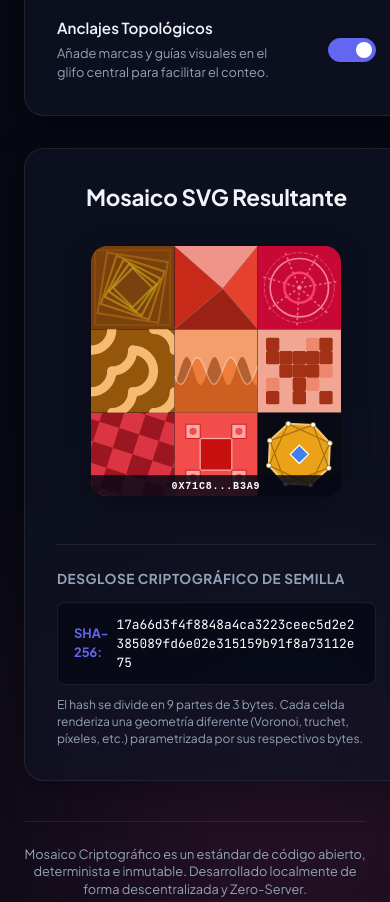
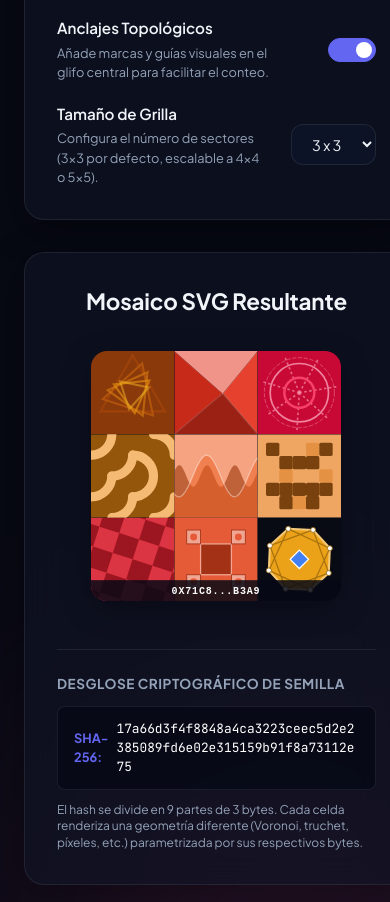
Before and after one commit to CuevazaArt/mosaico-criptografico, a plain HTML site: page index.html in a window 390 px wide. Shown: the part 1008-1910 px from the top of the page. Drawn offline with Linux system fonts and the light colour scheme.

Commit message:
Commit: Integración de grillas 4x4 y 5x5 escalables, temporizador y manual de accesibilidad

```diff
--- a/index.html
+++ b/index.html
@@ -99,6 +99,18 @@
                   <input type="checkbox" id="toggle-anchors" checked>
                   <span class="slider"></span>
                 </label>
+              </div>
+
+              <div class="toggle-option">
+                <div class="option-info">
+                  <span class="option-title">Tamaño de Grilla</span>
+                  <span class="option-desc">Configura el número de sectores (3x3 por defecto, escalable a 4x4 o 5x5).</span>
+                </div>
+                <select id="grid-size-select" class="form-select">
+                  <option value="3" selected>3 x 3</option>
+                  <option value="4">4 x 4</option>
+                  <option value="5">5 x 5</option>
+                </select>
               </div>
             </div>
           </div>
@@ -212,8 +224,13 @@
                     <!-- SVG Objetivo -->
                   </div>
                 </div>
-                <div class="target-instructions">
-                  <h4>Busca este mosaico exacto abajo</h4>
+                 <div class="target-instructions">
+                  <div class="flex-row-align" style="margin-bottom: 0.5rem; gap: 1rem; width: 100%;">
+                    <h4 style="margin: 0;">Busca este mosaico exacto abajo</h4>
+                    <div class="game-timer" style="font-family: var(--font-mono); font-size: 0.9rem; font-weight: 700; color: var(--primary); background: rgba(99, 102, 241, 0.1); padding: 0.25rem 0.6rem; border-radius: 6px; border: 1px solid rgba(99, 102, 241, 0.2); white-space: nowrap;">
+                      ⏱️ <span id="game-timer-ms">0.000</span>s
+                    </div>
+                  </div>
                   <p>Observa el patrón geométrico, el glifo central (anclaje) y los colores. Haz clic en la tarjeta correspondiente lo más rápido posible.</p>
                 </div>
               </div>
--- a/main.js
+++ b/main.js
@@ -47,6 +47,7 @@ function initGenerator() {
   const randomAddressBtn = document.getElementById('random-address-btn');
   const overlayCheckbox = document.getElementById('toggle-overlay');
   const anchorsCheckbox = document.getElementById('toggle-anchors');
+  const gridSizeSelect = document.getElementById('grid-size-select');
   const previewContainer = document.getElementById('identicon-preview');
   const fullHashCode = document.getElementById('full-hash-code');
 
@@ -66,7 +67,8 @@ function initGenerator() {
     const svgString = generateSvg(hash, rawValue, {
       chaoticMode: (chromaMode === 'chaotic'),
       showOverlay: overlayCheckbox.checked,
-      showAnchors: anchorsCheckbox.checked
+      showAnchors: anchorsCheckbox.checked,
+      gridSize: parseInt(gridSizeSelect.value) || 3
     });
 
     // 5. Inyectar SVG
@@ -83,6 +85,7 @@ function initGenerator() {
 
   overlayCheckbox.addEventListener('change', updateGenerator);
   anchorsCheckbox.addEventListener('change', updateGenerator);
+  gridSizeSelect.addEventListener('change', updateGenerator);
 
   document.querySelectorAll('input[name="chroma-mode"]').forEach(radio => {
     radio.addEventListener('change', updateGenerator);
@@ -173,6 +176,25 @@ function initTestingSuite() {
   const statsAnalysisText = document.getElementById('stats-analysis-text');
 
   let isLockingInput = false;
+  let timerIntervalId = null;
+  const timerElement = document.getElementById('game-timer-ms');
+
+  const startLiveTimer = () => {
+    if (timerIntervalId) clearInterval(timerIntervalId);
+    const startTime = performance.now();
+    timerElement.textContent = "0.000";
+    timerIntervalId = setInterval(() => {
+      const elapsed = performance.now() - startTime;
+      timerElement.textContent = (elapsed / 1000).toFixed(3);
+    }, 41); // ~24 FPS, ideal para animar milisegundos sin sobrecargar
+  };
+
+  const stopLiveTimer = () => {
+    if (timerIntervalId) {
+      clearInterval(timerIntervalId);
+      timerIntervalId = null;
+    }
+  };
 
   const updateStatsDisplay = () => {
     const stats = testSession.getStats();
@@ -266,8 +288,16 @@ function initTestingSuite() {
         if (isLockingInput) return;
         isLockingInput = true; // Bloquear clicks repetidos
 
+        // Detener el temporizador de inmediato
+        stopLiveTimer();
+
         // Enviar respuesta
         const result = testSession.submitAnswer(address);
+
+        // Mostrar el tiempo final congelado exacto
+        if (result) {
+          timerElement.textContent = result.timeTakenSec.toFixed(3);
+        }
 
         if (result.isCorrect) {
           card.classList.add('correct-flash');
@@ -295,6 +325,9 @@ function initTestingSuite() {
 
       optionsContainer.appendChild(card);
     }
+
+    // Iniciar temporizador visual en caliente
+    startLiveTimer();
   };
 
   // Event Listeners
@@ -305,6 +338,7 @@ function initTestingSuite() {
   });
 
   resetStatsBtn.addEventListener('click', () => {
+    stopLiveTimer();
     testSession.clearHistory();
     updateStatsDisplay();
     activeScreen.classList.remove('active');
--- a/src/core/generator.js
+++ b/src/core/generator.js
@@ -17,6 +17,8 @@ export function generateSvg(hash, textSource, options = {}) {
   const chaoticMode = !!options.chaoticMode;
   const showOverlay = options.showOverlay !== false;
   const showAnchors = options.showAnchors !== false;
+  const gridSize = parseInt(options.gridSize) || 3;
+  const numCells = gridSize * gridSize;
 
   // Declarar h, s, l a nivel de función para evitar ReferenceError en sub-renderizadores
   let h, s, l;
@@ -28,28 +30,14 @@ export function generateSvg(hash, textSource, options = {}) {
   const globalSat = 65 + (hash[29] % 25); // 65% a 90%
   const globalLight = 40 + (hash[28] % 20); // 40% a 60%
 
-  // Agrupar los bytes para cada una de las 9 celdas
-  // Cada celda recibe 3 bytes específicos (excepto la celda de anclaje que recibe 6)
-  const cellsData = [
-    [hash[0], hash[1], hash[2]],     // Celda 0 (0,0)
-    [hash[3], hash[4], hash[5]],     // Celda 1 (1,0)
-    [hash[6], hash[7], hash[8]],     // Celda 2 (2,0)
-    [hash[9], hash[10], hash[11]],   // Celda 3 (0,1)
-    [hash[12], hash[13], hash[14], hash[15], hash[16], hash[17]], // Celda 4 (1,1) - Anclaje (6 bytes)
-    [hash[18], hash[19], hash[20]],  // Celda 5 (2,1)
-    [hash[21], hash[22], hash[23]],  // Celda 6 (0,2)
-    [hash[24], hash[25], hash[26]],  // Celda 7 (1,2)
-    [hash[27], hash[28], hash[29]]   // Celda 8 (2,2)
-  ];
-
   // Crear una distribución (layout) de celdas determinista basada en los bytes del hash.
-  // Iniciamos con el layout secuencial estándar.
-  const layout = [0, 1, 2, 3, 4, 5, 6, 7, 8];
+  // Iniciamos con el layout secuencial estándar de tamaño numCells.
+  const layout = Array.from({ length: numCells }, (_, idx) => idx);
 
   // Realizar un barajado Fisher-Yates determinista usando bytes del hash
-  // Esto reorganiza de forma única la posición física de TODOS los 9 patrones.
-  for (let k = 8; k > 0; k--) {
-    const j = hash[k] % (k + 1);
+  // Esto reorganiza de forma única la posición física de todos los patrones.
+  for (let k = numCells - 1; k > 0; k--) {
+    const j = hash[k % 32] % (k + 1);
     const temp = layout[k];
     layout[k] = layout[j];
     layout[j] = temp;
@@ -71,16 +59,40 @@ export function generateSvg(hash, textSource, options = {}) {
     <g clip-path="url(#svg-clip)">
   `;
 
-  // Renderizar cada una de las 9 celdas
-  for (let i = 0; i < 9; i++) {
-    const col = i % 3;
-    const row = Math.floor(i / 3);
-    const xOffset = col * 100;
-    const yOffset = row * 100;
+  // Renderizar las celdas de acuerdo a la grilla configurada
+  const cellSize = 300 / gridSize;
+  const scaleFactor = cellSize / 100;
 
-    // Obtener el tipo de celda lógica correspondiente a esta posición física a partir del layout mezclado
-    const cellType = layout[i];
-    const cData = cellsData[cellType];
+  for (let i = 0; i < numCells; i++) {
+    const col = i % gridSize;
+    const row = Math.floor(i / gridSize);
+    const xOffset = col * cellSize;
+    const yOffset = row * cellSize;
+
+    // Obtener el tipo de celda lógica correspondiente a esta posición física
+    const logicalIndex = layout[i];
+    const cellType = logicalIndex % 9; // Mapeo cíclico a los 9 tipos de celdas base
+
+    // Calcular offset dinámico de bytes para evitar que celdas repetidas usen los mismos colores
+    const cDataOffset = (logicalIndex * 3) % 26;
+    let cData;
+    if (cellType === 4) {
+      // El anclaje central requiere 6 bytes
+      cData = [
+        hash[cDataOffset],
+        hash[(cDataOffset + 1) % 32],
+        hash[(cDataOffset + 2) % 32],
+        hash[(cDataOffset + 3) % 32],
+        hash[(cDataOffset + 4) % 32],
+        hash[(cDataOffset + 5) % 32]
+      ];
+    } else {
+      cData = [
+        hash[cDataOffset],
+        hash[(cDataOffset + 1) % 32],
+        hash[(cDataOffset + 2) % 32]
+      ];
+    }
 
     // Calcular HSL para la celda
     if (chaoticMode) {
@@ -98,10 +110,10 @@ export function generateSvg(hash, textSource, options = {}) {
     const darkColor = `hsl(${Math.round(h)}, ${Math.round(s)}%, ${Math.max(10, Math.round(l) - 20)}%)`;
     const lightColor = `hsl(${Math.round(h)}, ${Math.round(s)}%, ${Math.min(95, Math.round(l) + 20)}%)`;
 
-    // Grupo de la celda con su transformación y clip local
-    svgContent += `<g transform="translate(${xOffset}, ${yOffset})" clip-path="url(#cell-clip)">`;
+    // Grupo de la celda con su transformación, escala y clip local
+    svgContent += `<g transform="translate(${xOffset}, ${yOffset}) scale(${scaleFactor})" clip-path="url(#cell-clip)">`;
 
-    // Renderizar según el tipo de celda (0 al 8)
+    // Renderizar según el tipo de celda lógica
     switch (cellType) {
       case 0: // Celda (0,0): Triángulos / Low Poly Crystal
         renderCell0(cData, baseColor, darkColor, lightColor);
```
Also changed, not shown: MANUAL.md (+2 -1 lines), SECURITY.md (+28 -4 lines).
